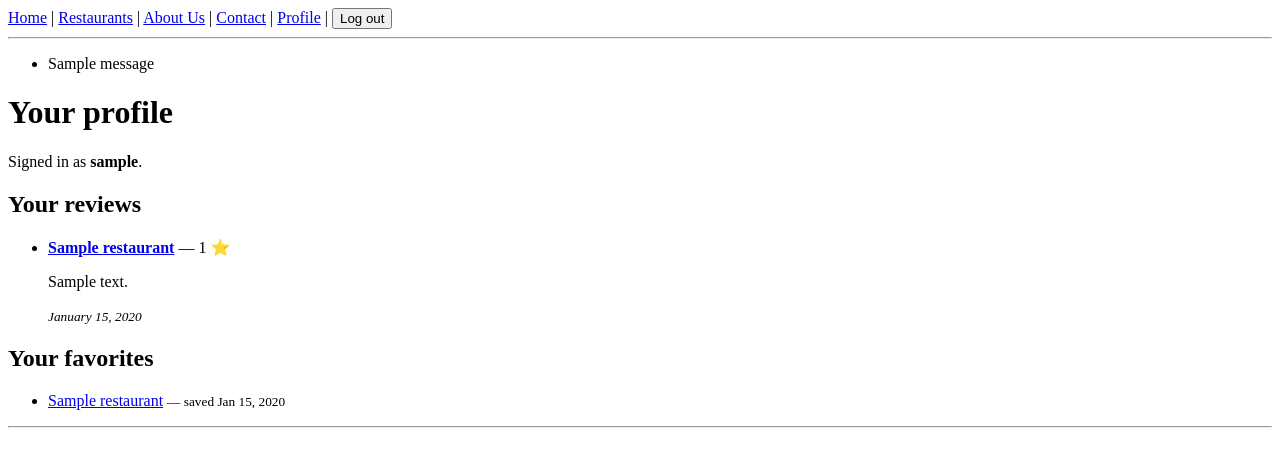
After one commit to beyz100/FlavorMap-Project, a Django app: page /profile/ in a window 1280 px wide. The commit adds this page. Shown: the top 467 px of the page. Run offline with Django 5.2, Linux system fonts and the light colour scheme; a user stored in the database is signed in; tables that the repository leaves empty hold one stand-in row (values such as "Sample post"); one stand-in notice (Sample message) is shown.

Commit message:
Add login/logout, @login_required views

```diff
--- a/flavormap/settings.py
+++ b/flavormap/settings.py
@@ -11,6 +11,8 @@ https://docs.djangoproject.com/en/6.0/ref/settings/
 """
 
 from pathlib import Path
+
+from django.urls import reverse_lazy
 
 # Build paths inside the project like this: BASE_DIR / 'subdir'.
 BASE_DIR = Path(__file__).resolve().parent.parent
@@ -117,3 +119,7 @@ USE_TZ = True
 # https://docs.djangoproject.com/en/6.0/howto/static-files/
 
 STATIC_URL = "static/"
+
+LOGIN_URL = "login"
+LOGIN_REDIRECT_URL = reverse_lazy("restaurants:home")
+LOGOUT_REDIRECT_URL = reverse_lazy("restaurants:home")
--- a/flavormap/urls.py
+++ b/flavormap/urls.py
@@ -20,5 +20,6 @@ from django.urls import path, include
 
 urlpatterns = [
     path('admin/', admin.site.urls),
+    path('accounts/', include('django.contrib.auth.urls')),
     path('', include('restaurants.urls')),
 ]
--- a/restaurants/models.py
+++ b/restaurants/models.py
@@ -54,3 +54,22 @@ class Review(models.Model):
 
     def __str__(self):
         return f"{self.restaurant.name} - {self.user.username}"
+
+
+class Favorite(models.Model):
+    user = models.ForeignKey(User, on_delete=models.CASCADE, related_name="favorites")
+    restaurant = models.ForeignKey(
+        Restaurant, on_delete=models.CASCADE, related_name="favorited_by"
+    )
+    created_at = models.DateTimeField(auto_now_add=True)
+
+    class Meta:
+        constraints = [
+            models.UniqueConstraint(
+                fields=["user", "restaurant"],
+                name="unique_favorite_user_restaurant",
+            )
+        ]
+
+    def __str__(self):
+        return f"{self.user.username} → {self.restaurant.name}"
--- a/restaurants/templates/restaurants/base.html
+++ b/restaurants/templates/restaurants/base.html
@@ -11,11 +11,27 @@
             <a href="{% url 'restaurants:list' %}">Restaurants</a> |
             <a href="{% url 'restaurants:about' %}">About Us</a> |
             <a href="{% url 'restaurants:contact' %}">Contact</a>
+            {% if user.is_authenticated %}
+                | <a href="{% url 'restaurants:profile' %}">Profile</a>
+                | <form action="{% url 'logout' %}" method="post" style="display:inline;">
+                    {% csrf_token %}
+                    <button type="submit">Log out</button>
+                </form>
+            {% else %}
+                | <a href="{% url 'login' %}">Log in</a>
+            {% endif %}
         </nav>
     </header>
     <hr>
 
     <main>
+        {% if messages %}
+            <ul>
+                {% for message in messages %}
+                    <li>{{ message }}</li>
+                {% endfor %}
+            </ul>
+        {% endif %}
         {% block content %}
         {% endblock %}
     </main>
--- /dev/null
+++ b/restaurants/templates/restaurants/profile.html
@@ -0,0 +1,36 @@
+{% extends 'restaurants/base.html' %}
+
+{% block content %}
+    <h1>Your profile</h1>
+    <p>Signed in as <strong>{{ user.username }}</strong>.</p>
+
+    <h2>Your reviews</h2>
+    {% if reviews %}
+        <ul>
+            {% for review in reviews %}
+                <li>
+                    <strong><a href="{% url 'restaurants:detail' review.restaurant.id %}">{{ review.restaurant.name }}</a></strong>
+                    — {{ review.rating }} ⭐
+                    <p>{{ review.comment }}</p>
+                    <small><em>{{ review.created_at|date:"F d, Y" }}</em></small>
+                </li>
+            {% endfor %}
+        </ul>
+    {% else %}
+        <p>You have not written any reviews yet.</p>
+    {% endif %}
+
+    <h2>Your favorites</h2>
+    {% if favorites %}
+        <ul>
+            {% for fav in favorites %}
+                <li>
+                    <a href="{% url 'restaurants:detail' fav.restaurant.id %}">{{ fav.restaurant.name }}</a>
+                    <small>— saved {{ fav.created_at|date:"M j, Y" }}</small>
+                </li>
+            {% endfor %}
+        </ul>
+    {% else %}
+        <p>You have no saved favorites yet. Open a restaurant page and use “Save to favorites”.</p>
+    {% endif %}
+{% endblock %}
--- a/restaurants/urls.py
+++ b/restaurants/urls.py
@@ -7,6 +7,17 @@ urlpatterns = [
     path('', views.home, name='home'),
     path('restaurants/', views.restaurant_list, name='list'),
     path('restaurants/<int:id>/', views.restaurant_detail, name='detail'),
+    path(
+        'restaurants/<int:id>/review/',
+        views.add_review,
+        name='add_review',
+    ),
+    path(
+        'restaurants/<int:id>/favorite/',
+        views.toggle_favorite,
+        name='toggle_favorite',
+    ),
+    path('profile/', views.user_profile, name='profile'),
     path('about/', views.about, name='about'),
     path('contact/', views.contact, name='contact'),
 ]
--- a/restaurants/views.py
+++ b/restaurants/views.py
@@ -1,29 +1,102 @@
-from django.shortcuts import render, get_object_or_404
-from .models import Restaurant, Category, Location
+from django.contrib import messages
+from django.contrib.auth.decorators import login_required
+from django.shortcuts import get_object_or_404, redirect, render
+from django.views.decorators.http import require_POST
+
+from .models import Favorite, Restaurant, Review
+
 
 def home(request):
-    featured_restaurants = Restaurant.objects.all().order_by('-id')[:3]
-    return render(request, 'restaurants/home.html', {'restaurants': featured_restaurants})
+    featured_restaurants = Restaurant.objects.all().order_by("-id")[:3]
+    return render(request, "restaurants/home.html", {"restaurants": featured_restaurants})
+
 
 def restaurant_list(request):
     restaurants = Restaurant.objects.all()
-    return render(request, 'restaurants/list.html', {'restaurants': restaurants})
+    return render(request, "restaurants/list.html", {"restaurants": restaurants})
+
 
 def restaurant_detail(request, id):
     restaurant = get_object_or_404(Restaurant, id=id)
 
     menu_items = restaurant.menu_items.all()
-    reviews = restaurant.reviews.all().order_by('-created_at')
+    reviews = restaurant.reviews.all().order_by("-created_at")
+
+    is_favorite = False
+    if request.user.is_authenticated:
+        is_favorite = Favorite.objects.filter(
+            user=request.user, restaurant=restaurant
+        ).exists()
 
     context = {
-        'restaurant': restaurant,
-        'menu_items': menu_items,
-        'reviews': reviews,
+        "restaurant": restaurant,
+        "menu_items": menu_items,
+        "reviews": reviews,
+        "is_favorite": is_favorite,
     }
-    return render(request, 'restaurants/detail.html', context)
+    return render(request, "restaurants/detail.html", context)
+
 
 def about(request):
-    return render(request, 'restaurants/about.html')
+    return render(request, "restaurants/about.html")
+
 
 def contact(request):
-    return render(request, 'restaurants/contact.html')
+    return render(request, "restaurants/contact.html")
+
+
+@login_required
+def user_profile(request):
+    reviews = request.user.review_set.select_related("restaurant").order_by(
+        "-created_at"
+    )
+    favorites = request.user.favorites.select_related("restaurant").order_by(
+        "-created_at"
+    )
+    return render(
+        request,
+        "restaurants/profile.html",
+        {"reviews": reviews, "favorites": favorites},
+    )
+
+
+@login_required
+@require_POST
+def add_review(request, id):
+    restaurant = get_object_or_404(Restaurant, id=id)
+    try:
+        rating = int(request.POST.get("rating", ""))
+    except (TypeError, ValueError):
+        rating = 0
+    if rating not in range(1, 6):
+        messages.error(request, "Please choose a rating from 1 to 5.")
+        return redirect("restaurants:detail", id=id)
+
+    comment = (request.POST.get("comment") or "").strip()
+    if not comment:
+        messages.error(request, "Please write a comment for your review.")
+        return redirect("restaurants:detail", id=id)
+
+    Review.objects.create(
+        restaurant=restaurant,
+        user=request.user,
+        rating=rating,
+        comment=comment,
+    )
+    messages.success(request, "Thanks — your review was posted.")
+    return redirect("restaurants:detail", id=id)
+
+
+@login_required
+@require_POST
+def toggle_favorite(request, id):
+    restaurant = get_object_or_404(Restaurant, id=id)
+    favorite, created = Favorite.objects.get_or_create(
+        user=request.user, restaurant=restaurant
+    )
+    if not created:
+        favorite.delete()
+        messages.success(request, "Removed from your favorites.")
+    else:
+        messages.success(request, "Saved to your favorites.")
+    return redirect("restaurants:detail", id=id)
```
Also changed, not shown: restaurants/admin.py (+8 -1 lines), restaurants/templates/registration/login.html (added, +16 -0 lines), restaurants/templates/restaurants/detail.html (+33 -0 lines), restaurants/tests.py (+35 -1 lines), restaurants/migrations/0003_alter_category_options_alter_menuitem_options_and_more.py (added).
